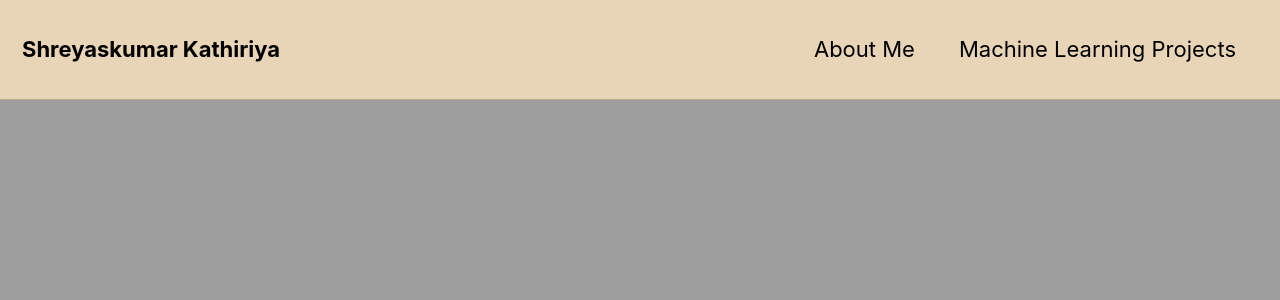
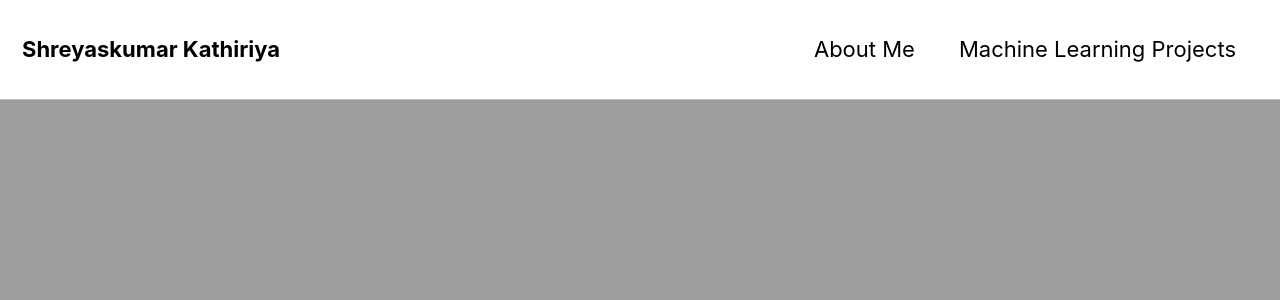
Before and after one commit to Shreyash1811/Shreyash1811.github.io, a Jekyll site: the page built from index.html, in a window 1280 px wide and 900 px high. Shown: the top 300 px of the window. Built offline with Jekyll 4.4.1, drawn with Linux system fonts in a browser that asks for light colours; nearby versions of some CDN libraries; the list of posts is cut into pages by our own code.

Commit message:
Update _config.yml

```diff
--- a/_config.yml
+++ b/_config.yml
@@ -5,7 +5,7 @@
 # For technical reasons, this file is *NOT* reloaded automatically when you use
 # `jekyll serve`. If you change this file, please restart the server process.
 
-minimal_mistakes_skin    : "sunrise" # "air", "aqua", "contrast", "dark", "dirt", "neon", "mint", "plum", "sunrise", "default"
+minimal_mistakes_skin    : "contrast" # "air", "aqua", "contrast", "dark", "dirt", "neon", "mint", "plum", "sunrise", "default"
 
 # Site Settings
 locale                   : "en-US"
```
